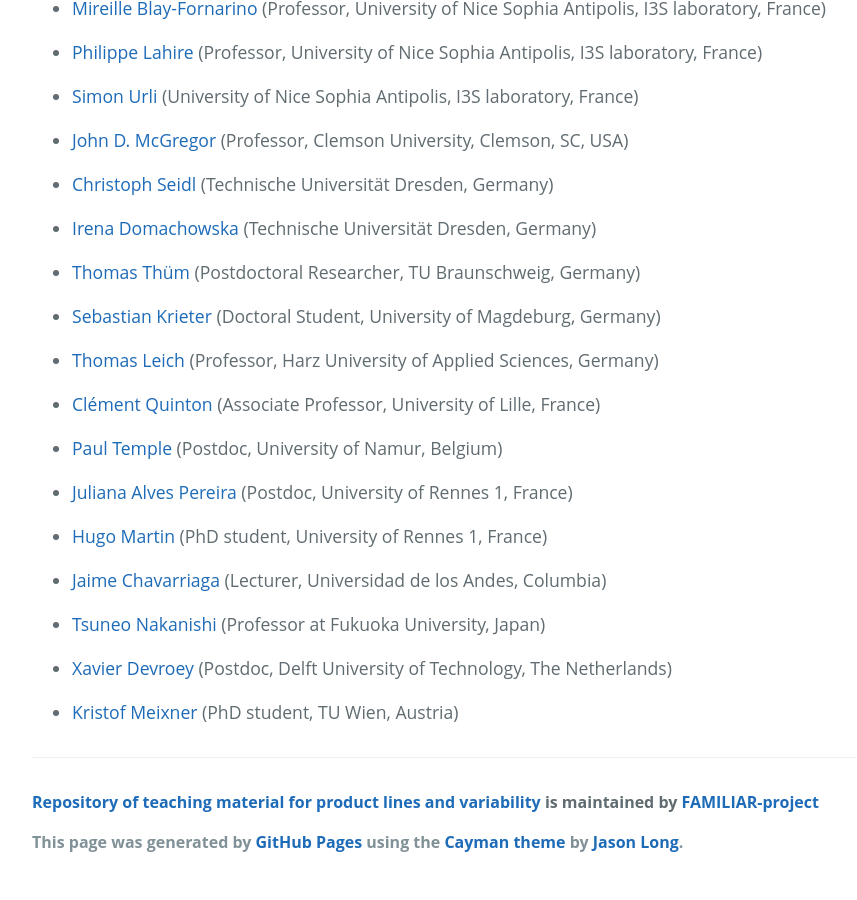
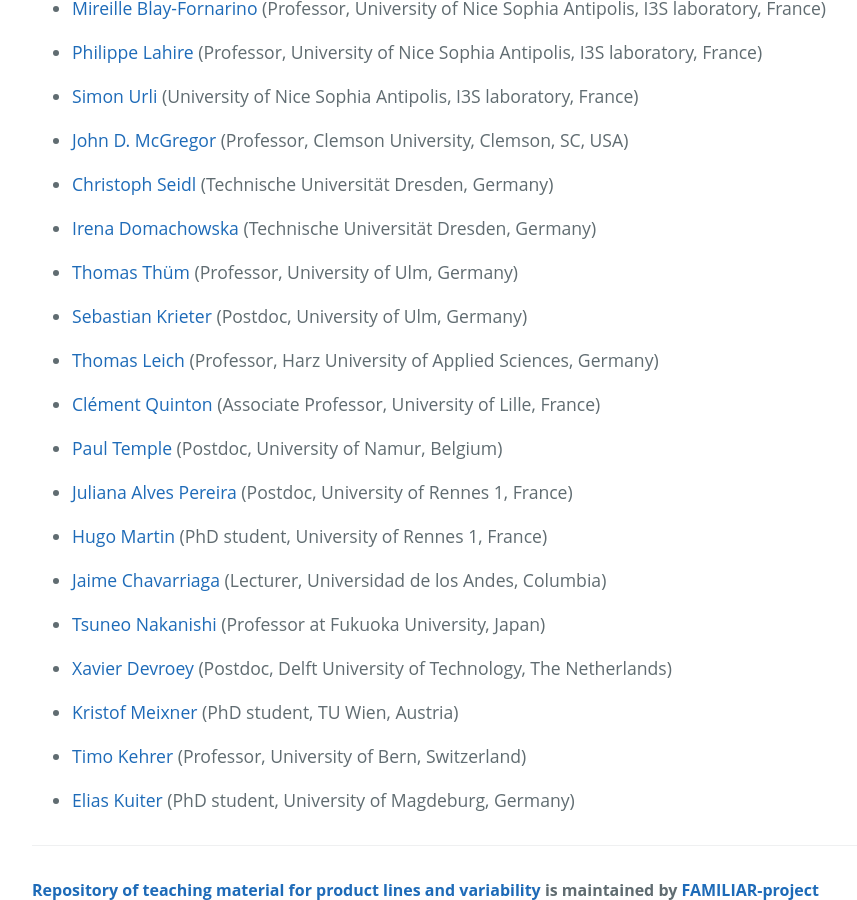
Before and after one commit to FAMILIAR-project/teaching, a Jekyll site: the page built from index.html, in a window 1280 px wide and 900 px high, scrolled down 2562 px. Shown: the whole window, without its empty margins (192-1049 px from the left). Built offline with Jekyll 4.4.1, drawn with Linux system fonts in a browser that asks for light colours.

Commit message:
Update contributors.md

```diff
--- a/_includes/contributors.md
+++ b/_includes/contributors.md
@@ -30,9 +30,9 @@
 
 * [Irena Domachowska](https://tu-dresden.de/mn/psychologie/sozial/die-professur/beschaeftigte/irena-domachowska-msc) (Technische Universität Dresden, Germany)
 
-* [Thomas Thüm](https://www.tu-braunschweig.de/isf/team/thuem) (Postdoctoral Researcher, TU Braunschweig, Germany)
+* [Thomas Thüm](https://www.uni-ulm.de/in/sp/team/thuem/) (Professor, University of Ulm, Germany)
 
-* [Sebastian Krieter](http://wwwiti.cs.uni-magdeburg.de/~krieter/) (Doctoral Student, University of Magdeburg, Germany)
+* [Sebastian Krieter](https://www.uni-ulm.de/in/sp/team/sebastian-krieter/) (Postdoc, University of Ulm, Germany)
 
 * [Thomas Leich](https://www.hs-harz.de/tleich/zur-person/) (Professor, Harz University of Applied Sciences, Germany)
 
@@ -51,3 +51,7 @@
 * [Xavier Devroey](http://xdevroey.be) (Postdoc, Delft University of Technology, The Netherlands)
 
 * [Kristof Meixner](http://qse.ifs.tuwien.ac.at/kmeixner) (PhD student, TU Wien, Austria)
+
+* [Timo Kehrer](https://www.inf.unibe.ch/ueber_uns/personen/seg/prof_dr_kehrer_timo/index_ger.html) (Professor, University of Bern, Switzerland)
+
+* [Elias Kuiter](https://www.dbse.ovgu.de/Mitarbeiter/Elias+Kuiter.html) (PhD student, University of Magdeburg, Germany)
```
